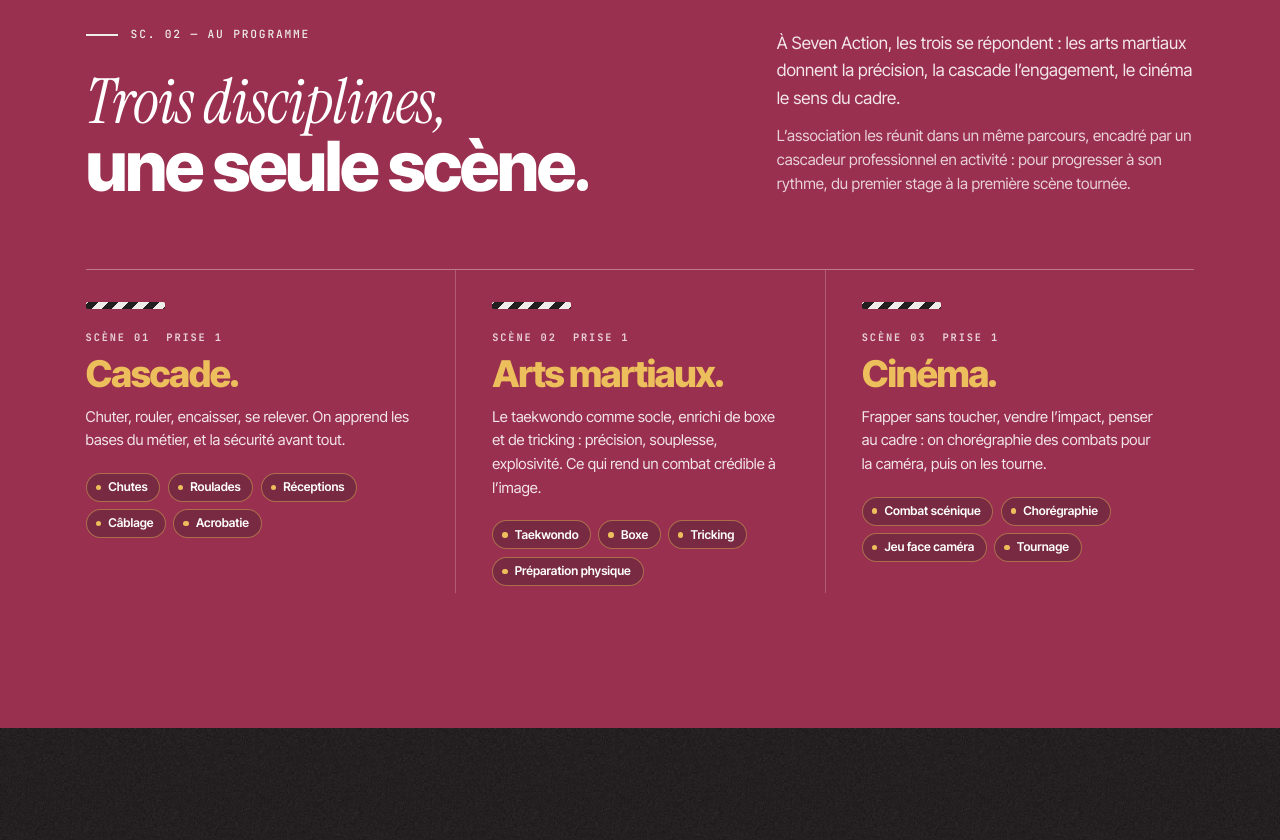
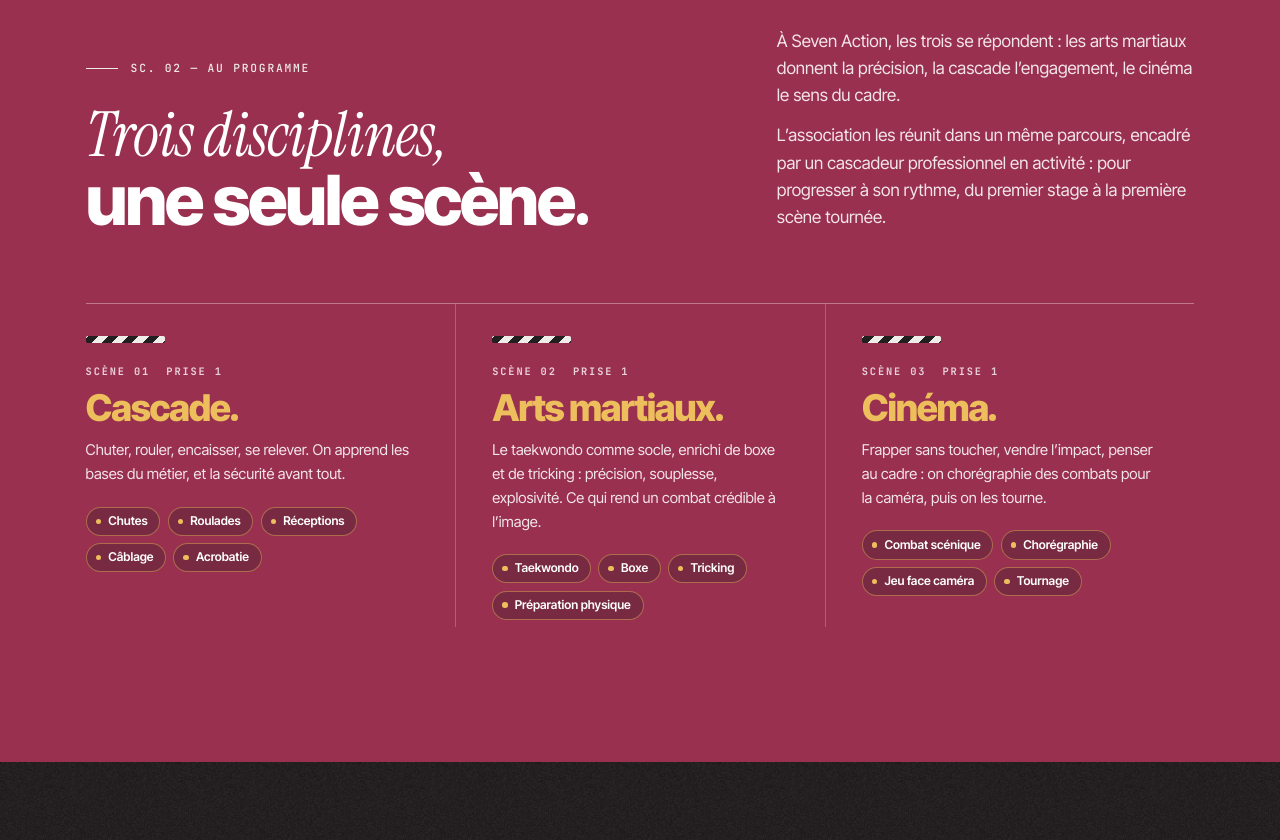
Before and after one commit to paulytech-dotcom/seven-action, a plain HTML site: page index.html in a window 1280 px wide. Shown: the part 2420-3260 px from the top of the page. Drawn offline with Linux system fonts and the light colour scheme.

Commit message:
Disciplines : paragraphes d'intro uniformisés
Co-Authored-By: Claude Opus 5.5 <noreply@anthropic.com>
Claude-Session: https://claude.ai/code/session_01CCvDtG2g7xkJQicN6EMRx6

```diff
--- a/index.html
+++ b/index.html
@@ -924,7 +924,6 @@ body { margin: 0; background: #231F20; }
 .disc .h2 { font-weight: 800; letter-spacing: -0.035em; }
 .disc .disc-t { font-size: clamp(34px, 3.2vw, 48px); font-weight: 800; letter-spacing: -0.035em; }
 .disc .disc-intro p + p { margin-top: 14px; }
-.disc .disc-intro p:last-child { font-size: 17px; color: rgba(255,255,255,.78); }
 .disc .disc-no { margin-top: 22px; }
 .disc .disc-t { margin-top: 12px; }
 .disc .disc-text { margin-top: 16px; }
```
